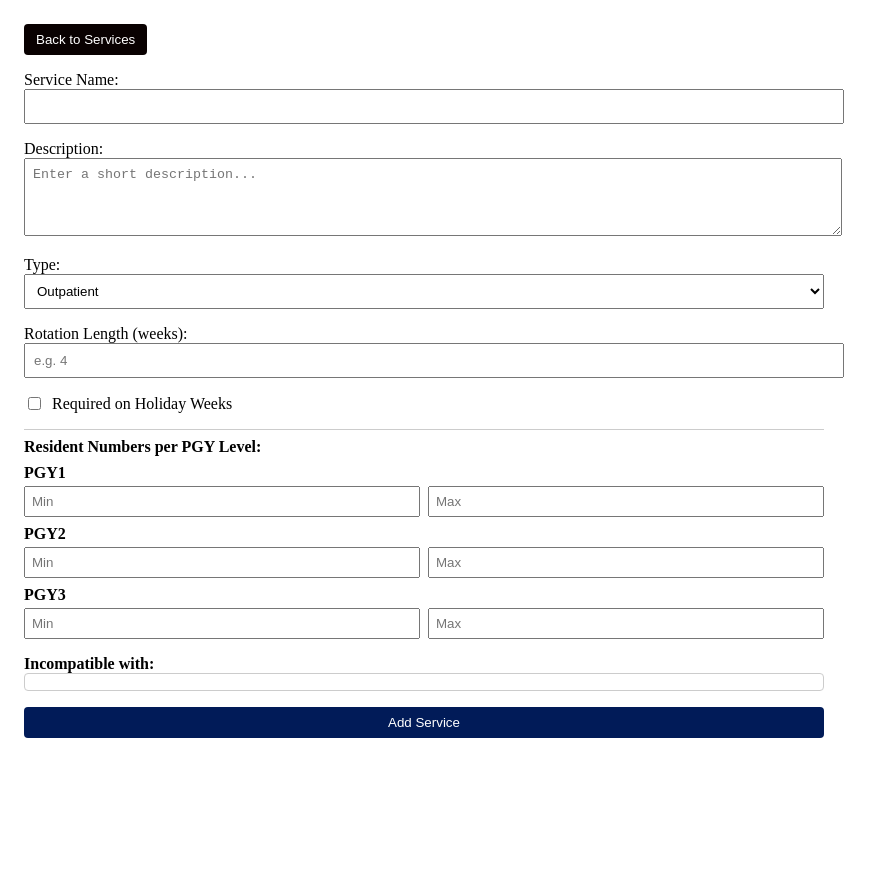
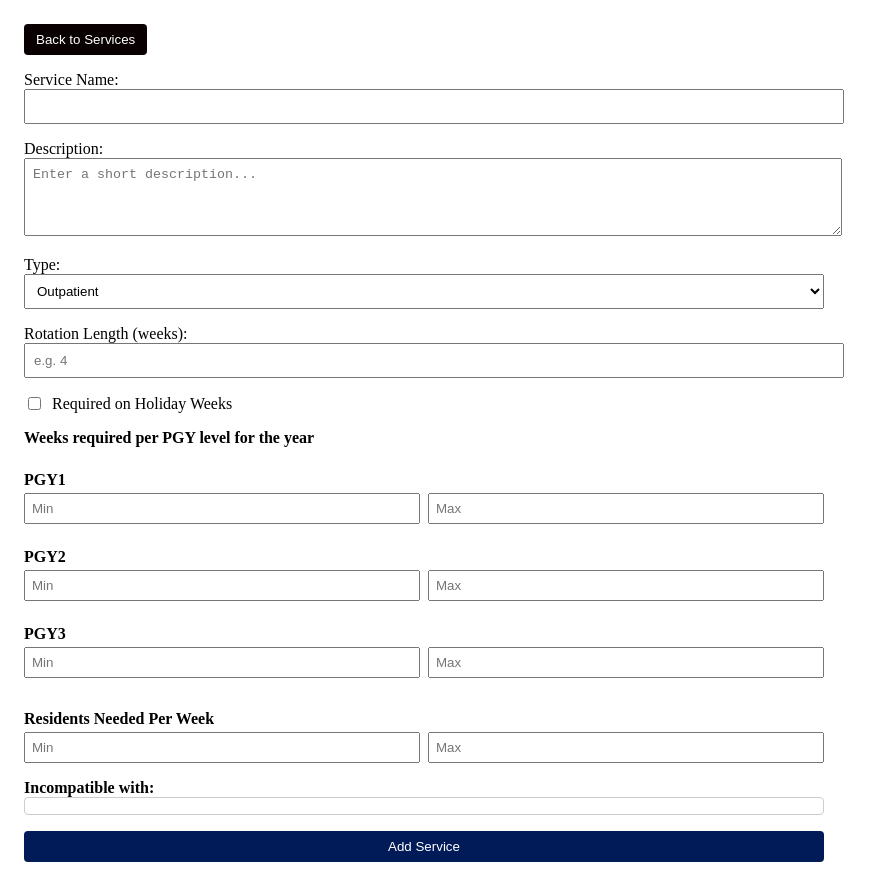
Before and after one commit to trevortrues/Scheduling-Program, a React (Vite) app in the folder src/renderer/: page /adds in a window 1280 px wide. Shown: the whole page, without its empty margins (0-883 px from the left). Before the commit the page ends 800 px from the top, so only its background shows below. Built offline with nearby package versions, Linux system fonts and the light colour scheme.

Commit message:
new field added for Ser res per week

```diff
--- a/src/renderer/src/components/AddS.jsx
+++ b/src/renderer/src/components/AddS.jsx
@@ -11,9 +11,10 @@ export default function AddS() {
   const [rotationLength, setRotationLength] = useState("");
   const [requiredOnHolidays, setRequiredOnHolidays] = useState(false);
   const [residentCounts, setResidentCounts] = useState({
-    PGY1: { min: "", max: "" },
-    PGY2: { min: "", max: "" },
-    PGY3: { min: "", max: "" },
+      PGY1: { min: "", max: "" },
+      PGY2: { min: "", max: "" },
+      PGY3: { min: "", max: "" },
+      resident_per_week: { min: "", max: "" }
   });
   const [allServices, setAllServices] = useState([]);
   const [incompatibleServices, setIncompatibleServices] = useState([]);
@@ -149,9 +150,8 @@ export default function AddS() {
         </label>
 
         {/* Resident Counts */}
-        <div style={{ borderTop: "1px solid #ccc", paddingTop: "8px" }}>
-          <label style={{ fontWeight: "bold" }}>Resident Numbers per PGY Level:</label>
-          {["PGY1", "PGY2", "PGY3"].map((level) => (
+          <label style={{ fontWeight: "bold" }}>Weeks required per PGY level for the year</label>
+                    {["PGY1", "PGY2", "PGY3"].map((level) => (
             <div key={level} style={{ marginTop: "8px" }}>
               <strong>{level}</strong>
               <div style={{ display: "flex", gap: "8px", marginTop: "4px" }}>
@@ -169,10 +169,35 @@ export default function AddS() {
                   placeholder="Max"
                   style={{ padding: "6px", width: "100%" }}
                 />
+
               </div>
             </div>
           ))}
-        </div>
+
+          {/* Residents Needed Per Week */}
+          <div style={{ marginTop: "16px" }}>
+            <strong>Residents Needed Per Week</strong>
+            <div style={{ display: "flex", gap: "8px", marginTop: "4px" }}>
+              <input
+                type="number"
+                value={residentCounts.resident_per_week.min}
+                onChange={(e) =>
+                  handleResidentCountChange("resident_per_week", "min", e.target.value)
+                }
+                placeholder="Min"
+                style={{ padding: "6px", width: "100%" }}
+              />
+              <input
+                type="number"
+                value={residentCounts.resident_per_week.max}
+                onChange={(e) =>
+                  handleResidentCountChange("resident_per_week", "max", e.target.value)
+                }
+                placeholder="Max"
+                style={{ padding: "6px", width: "100%" }}
+              />
+            </div>
+          </div>
 
         {/* Incompatible Services */}
         <div>
--- a/src/renderer/src/components/EditS.jsx
+++ b/src/renderer/src/components/EditS.jsx
@@ -39,8 +39,12 @@ useEffect(() => {
       setType(constraints.is_inpatient ? "Inpatient" : "Outpatient");
 
       const pgyRules = await window.api.getServicePGYConstraints(Number(service_id));
-      const pgyCounts = { 2: { min: "", max: "" }, 3: { min: "", max: "" }, 4: { min: "", max: "" } };
-      pgyRules.forEach((r) => {
+      const pgyCounts = {
+        2: { min: "", max: "" },
+        3: { min: "", max: "" },
+        4: { min: "", max: "" },
+        resident_per_week: { min: "", max: "" }   // <-- REQUIRED
+      };      pgyRules.forEach((r) => {
         const level = r.pgy_level;
         if (pgyCounts[level]) {
           pgyCounts[level].min = r.min_weeks;
@@ -197,9 +201,9 @@ useEffect(() => {
           Required on Holiday Weeks
         </label>
 
-        {/*  Resident min/max per their PGY */}
+        {/*  Resident min/max per their PGY for the year*/}
         <div style={{ borderTop: "1px solid #ccc", paddingTop: "8px" }}>
-          <label style={{ fontWeight: "bold" }}>Resident Numbers per PGY Level:</label>
+          <label style={{ fontWeight: "bold" }}>Weeks required per PGY level for the year</label>
           {[2, 3, 4].map((level) => (
             <div key={level} style={{ marginTop: "8px" }}>
               <strong>{level}</strong>
@@ -225,6 +229,31 @@ useEffect(() => {
               </div>
             </div>
           ))}
+        </div>
+
+        {/* Residents Needed Per Week */}
+        <div style={{ marginTop: "16px" }}>
+          <strong>Residents Needed Per Week</strong>
+          <div style={{ display: "flex", gap: "8px", marginTop: "4px" }}>
+            <input
+              type="number"
+              value={residentCounts.resident_per_week.min}
+              onChange={(e) =>
+                handleResidentCountChange("resident_per_week", "min", e.target.value)
+              }
+              placeholder="Min"
+              style={{ padding: "6px", width: "100%" }}
+            />
+            <input
+              type="number"
+              value={residentCounts.resident_per_week.max}
+              onChange={(e) =>
+                handleResidentCountChange("resident_per_week", "max", e.target.value)
+              }
+              placeholder="Max"
+              style={{ padding: "6px", width: "100%" }}
+            />
+          </div>
         </div>
 
         {/* Incompatible Services */}
```
